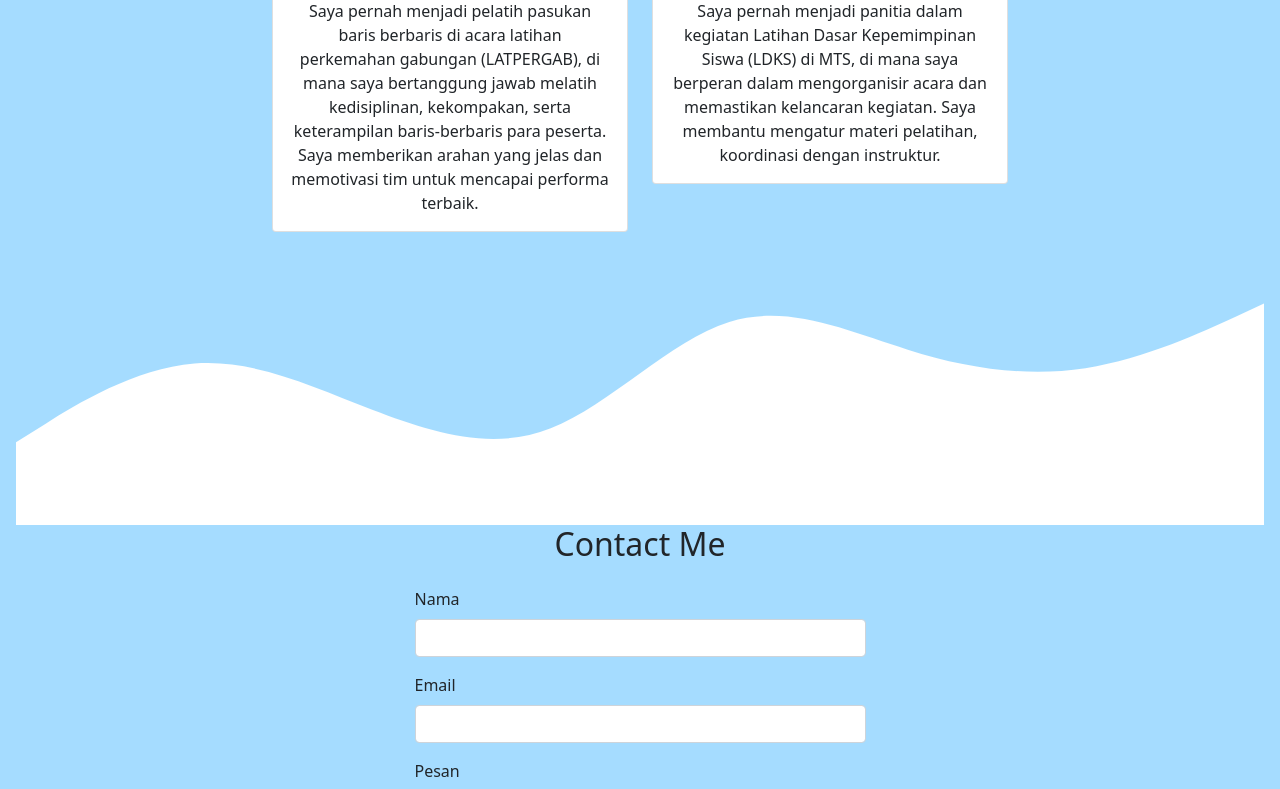
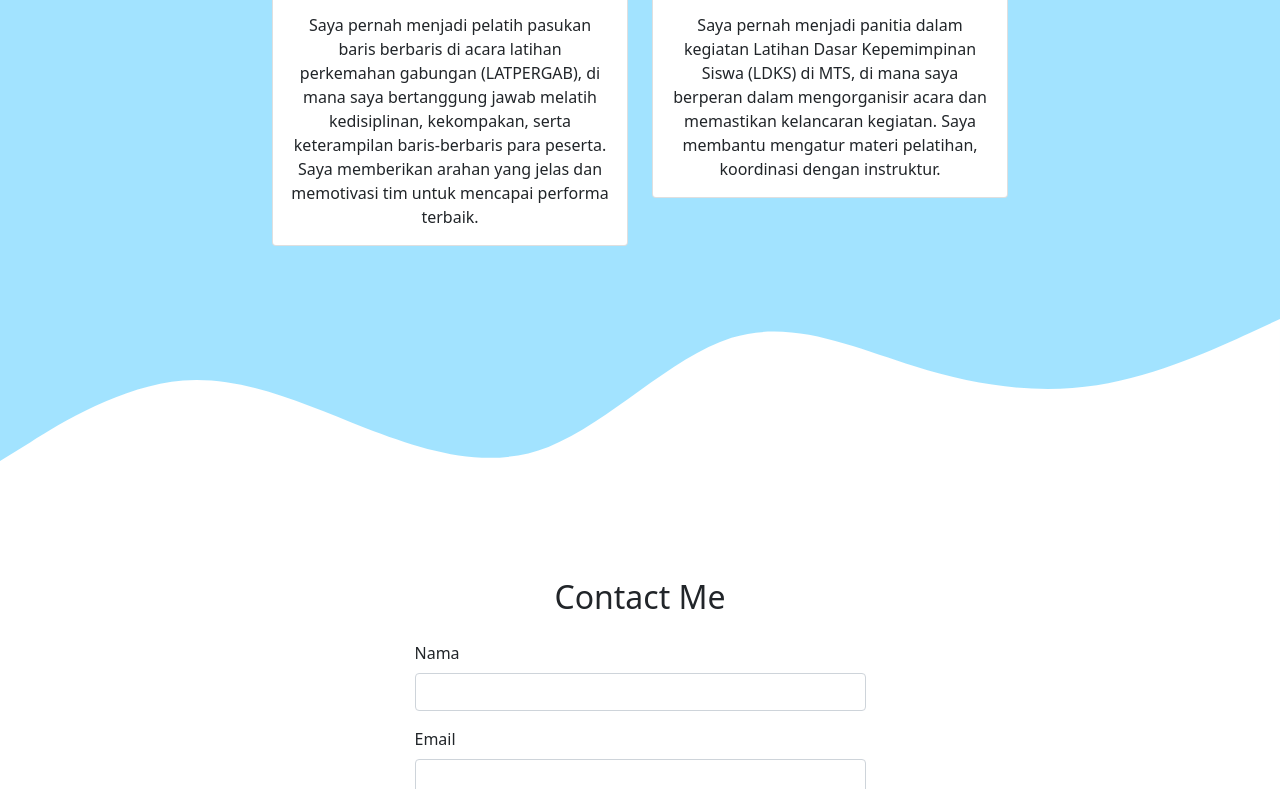
Before and after one commit to Yassaja/Website-Profile-portfolio, a plain HTML site: page index.html in a window 1280 px wide. Shown: the part 2011-2800 px from the top of the page. Drawn offline with nearby package versions, Linux system fonts and the light colour scheme.

Commit message:
Update style.css

```diff
--- a/style.css
+++ b/style.css
@@ -1,4 +1,17 @@
+body {
+    min-height: 2000px;
+}
+
 .jumbotron {
-    padding : 2rem 1rem;
-    background-color: #a5dcff;
+    padding-top: 2rem;
+    background-color: #a2e3ff;
 }
+.About {
+    padding-top: -1rem;
+    background-color: #ffff;
+}
+.Contact {
+    padding-top: 2rem;
+    padding-bottom: 2rem;
+    background-color: #ffff;
+}
```
